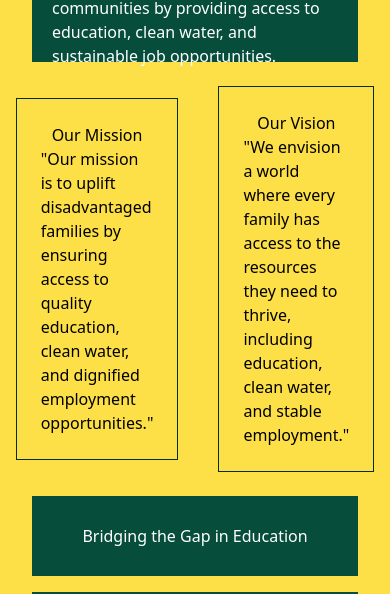
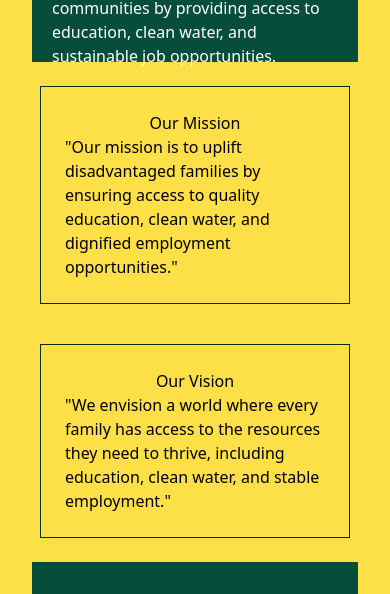
Before and after one commit to treva556/ngo, a Next.js app: page / in a window 390 px wide. Shown: the part 530-1124 px from the top of the page. Built offline with nearby package versions, Linux system fonts and the light colour scheme.

Commit message:
milestone 2

```diff
--- a/app/page.js
+++ b/app/page.js
@@ -25,7 +25,7 @@ export default function Home() {
           <p className="items-center row-span-1">Kijani Welfare is a non-profit organization dedicated to transforming lives in underprivileged communities by providing access to education, clean water, and sustainable job opportunities.</p>
         </div>
 
-        <div className="p-2 m-4 flex sm:flex-col md:flex-row flex-row gap-10 justify-center items-center">
+        <div className="p-2 m-4 flex flex-col md:flex-row lg:flex-row gap-10 justify-center items-center">
           <div className="border border-green-950 flex flex-col items-center justify-center p-6">
             <h6>Our Mission</h6>
             <p>&quot;Our mission is to uplift disadvantaged families by ensuring access to quality education, clean water, and dignified employment opportunities.&quot;</p>
```
